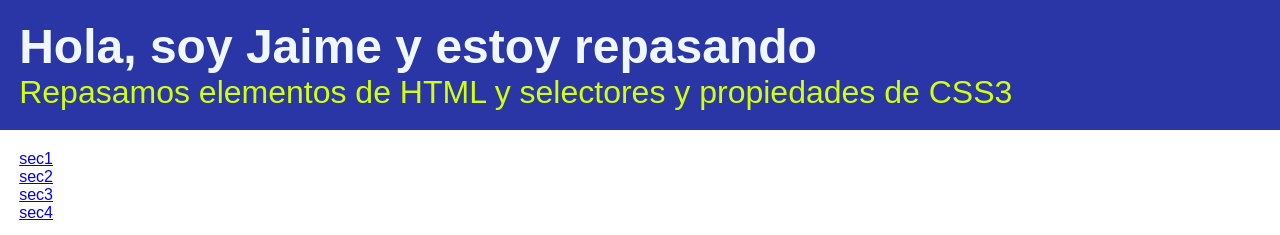
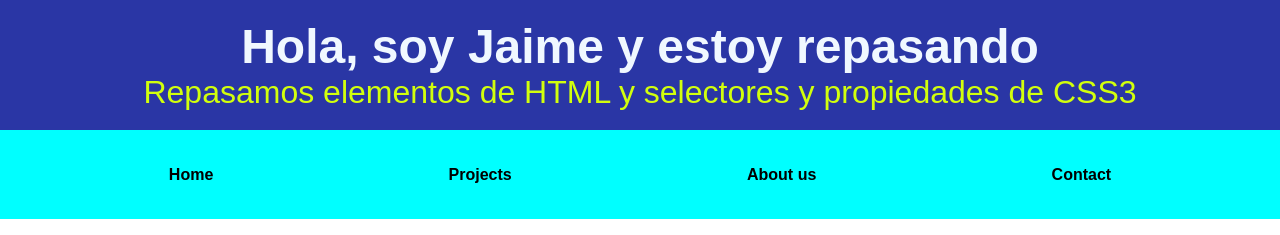
Before and after one commit to Jaimemamalla/Repaso, a plain HTML site: page index.html in a window 1280 px wide. Shown: the top 235 px of the page. Drawn offline with Linux system fonts and the light colour scheme.

Commit message:
css & navbar

```diff
--- a/css/styles.css
+++ b/css/styles.css
@@ -4,6 +4,8 @@
     padding: 0;
     box-sizing: border-box;
     scroll-behavior: smooth;
+    color: black;
+    text-decoration: none;
     /* font-size: 12px; */
 }
 
@@ -20,6 +22,7 @@ footer {
 
 h1 {
     font-size: 3rem;
+    color: aliceblue;
 }
 
 img {
@@ -31,6 +34,9 @@ img {
 header {
     background-color: rgb(42, 54, 165);
     color: aliceblue;
+    display: flex;
+    align-items: center;
+    flex-direction: column;
 }
 
 .headerp {
@@ -41,3 +47,25 @@ header {
 nav > .menu_pr {
     list-style: none;
 }
+
+.menu_pr {
+    display: flex;
+    flex-direction: row;
+    justify-content:space-around;
+    padding: 1rem 2rem;
+    font-weight: bold;
+}
+
+nav {
+    background-color: cyan;
+}
+
+nav > .menu_pr a:hover {
+    color: white;
+    background-color: blue;
+    border-radius: 4px;
+}
+
+nav > .menu_pr a{
+    padding: 0.5rem 1rem;
+}
--- a/index.html
+++ b/index.html
@@ -15,10 +15,10 @@
     <!-- este es mi menú -->
     <nav>
         <ul class="menu_pr">
-            <li><a href="rutarchivo1">sec1</a></li>
-            <li><a href="rutarchivo2">sec2</a></li>
-            <li><a href="rutarchivo3">sec3</a></li>
-            <li><a href="rutarchivo4">sec4</a></li>
+            <li><a href="rutarchivo1">Home</a></li>
+            <li><a href="rutarchivo2">Projects</a></li>
+            <li><a href="rutarchivo3">About us</a></li>
+            <li><a href="rutarchivo4">Contact</a></li>
         </ul>
     </nav>
 
```
Also changed, not shown: 1 other file.
